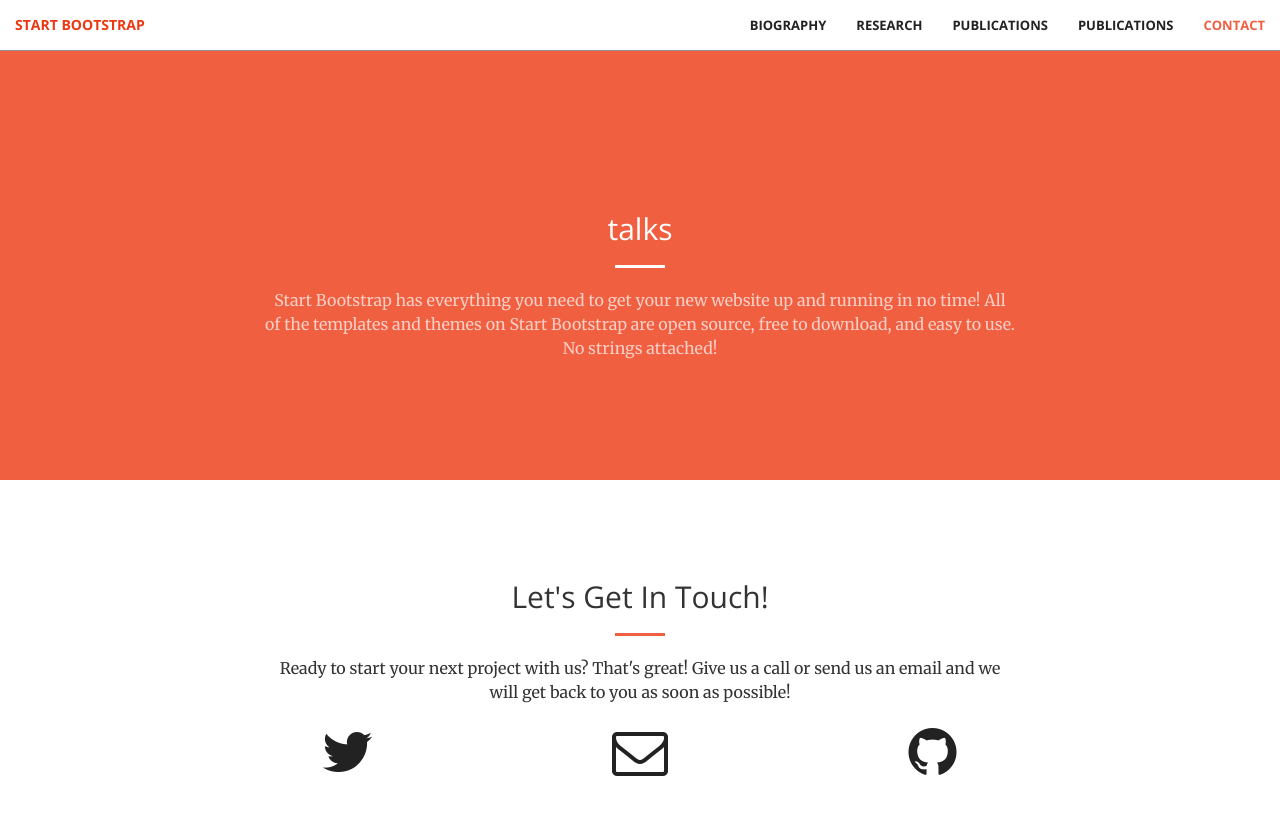
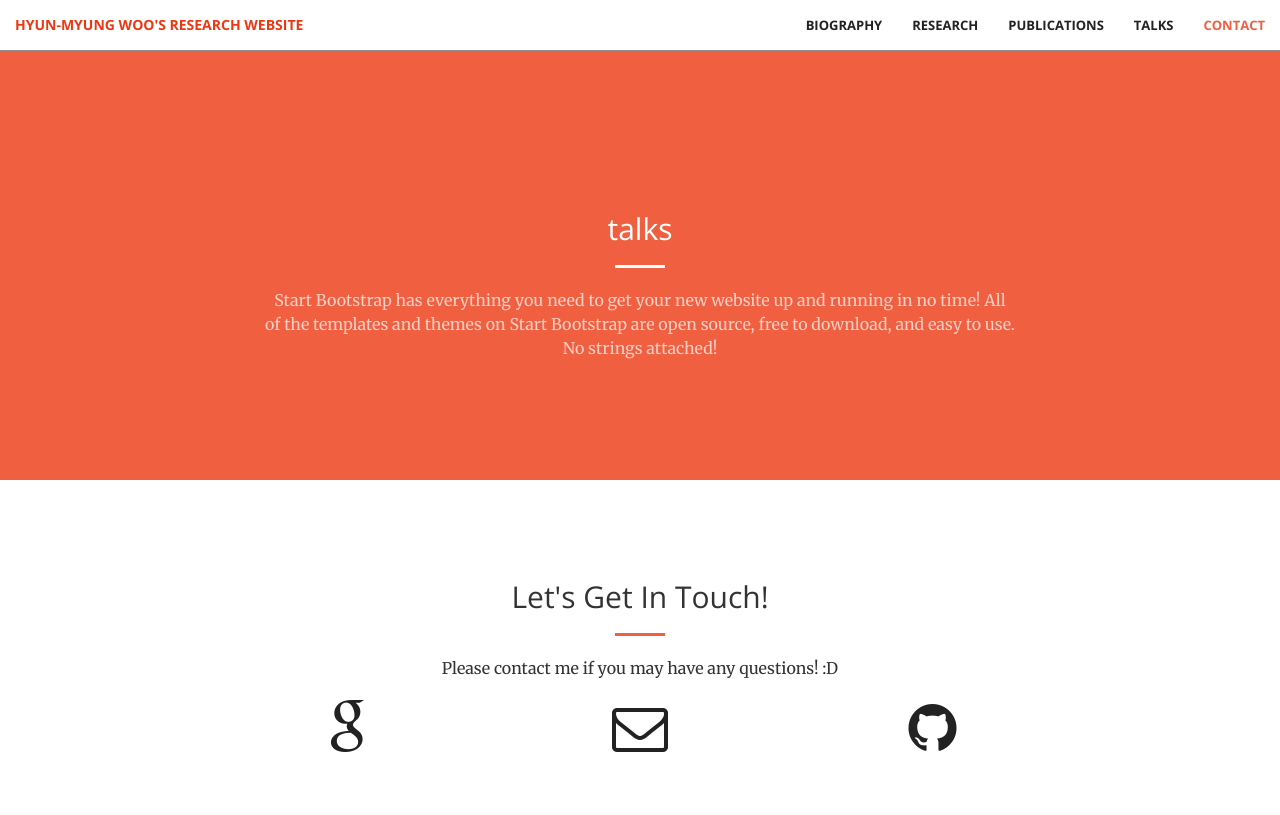
Before and after one commit to larcwind/alexpecial.github.io, a Jekyll site: the page built from index.html, in a window 1280 px wide and 900 px high, scrolled down 1983 px. Shown: the top 815 px of the window. Built offline with Jekyll 4.4.1, drawn with Linux system fonts in a browser that asks for light colours.

Commit message:
Update layout

```diff
--- a/_includes/contact.html
+++ b/_includes/contact.html
@@ -4,11 +4,11 @@
             <div class="col-lg-8 col-lg-offset-2 text-center">
                 <h2 class="section-heading">Let's Get In Touch!</h2>
                 <hr class="primary">
-                <p>Ready to start your next project with us? That's great! Give us a call or send us an email and we will get back to you as soon as possible!</p>
+                <p>Please contact me if you may have any questions! :D</p>
             </div>
         <div class="col-lg-2 col-lg-offset-2 text-center">
             <a href="https://scholar.google.com/{{ site.google_username }}">
-                <i class="fa fa-twitter fa-3x wow bounceIn" data-wow-delay=".1s"></i>
+                <i class="fa fa-google fa-3x wow bounceIn" data-wow-delay=".1s"></i>
                 <p>{{ Google Scholar }}</p>
             </a>
         </div>
--- a/_includes/nav.html
+++ b/_includes/nav.html
@@ -8,7 +8,7 @@
                 <span class="icon-bar"></span>
                 <span class="icon-bar"></span>
             </button>
-            <a class="navbar-brand page-scroll" href="#page-top">Start Bootstrap</a>
+            <a class="navbar-brand page-scroll" href="#page-top">Hyun-Myung Woo's research website</a>
         </div>
 
         <!-- Collect the nav links, forms, and other content for toggling -->
@@ -24,7 +24,7 @@
                     <a class="page-scroll" href="#publications">Publications</a>
                 </li>
                 <li>
-                    <a class="page-scroll" href="#talks">Publications</a>
+                    <a class="page-scroll" href="#talks">Talks</a>
                 </li>
                 <li>
                     <a class="page-scroll" href="#contact">Contact</a>
```
